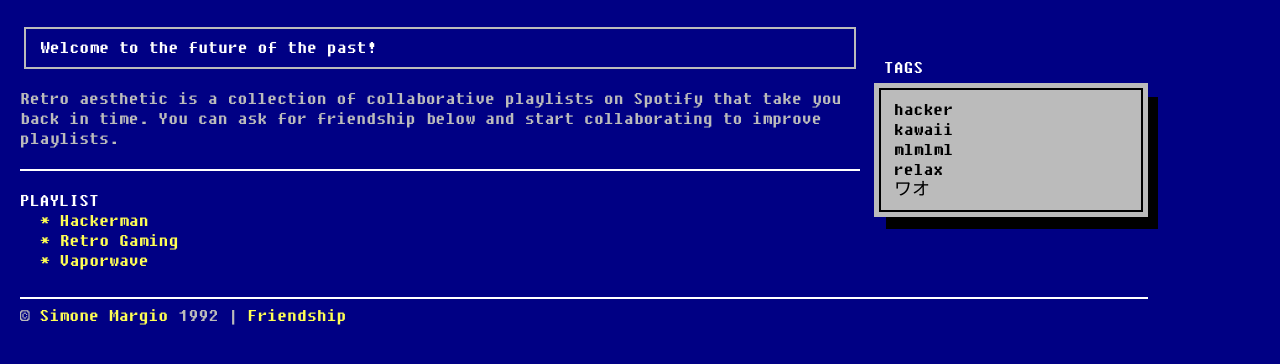
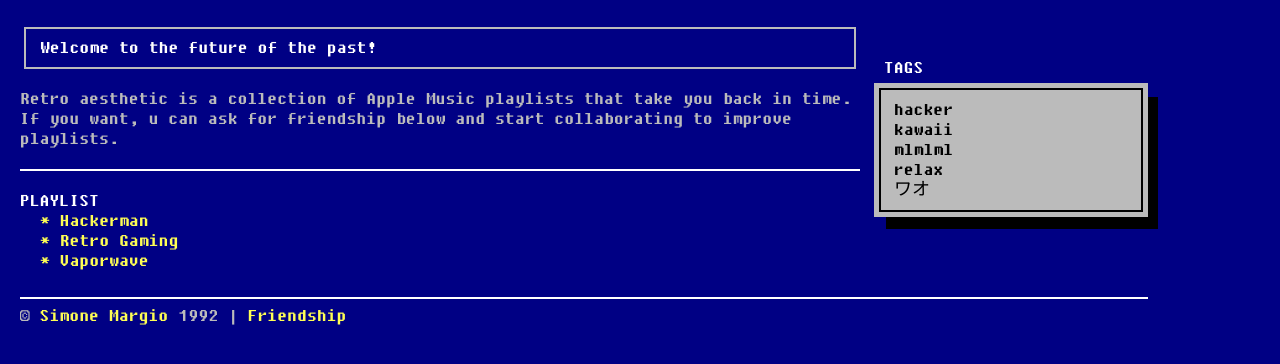
Before and after one commit to Retro-Aesthetic/Retro-Aesthetic.github.io, a plain HTML site: page index.html in a window 1280 px wide. Shown: the part 118-482 px from the top of the page. Drawn offline with Linux system fonts and the light colour scheme.

Commit message:
Spotify -> Apple Music

```diff
--- a/index.html
+++ b/index.html
@@ -54,7 +54,7 @@
     <div class="span9 bs-docs-sidebar">
         <p class="lead">Welcome to the future of the past!</p>
         <p></p>
-        <p>Retro aesthetic is a collection of collaborative playlists on Spotify that take you back in time. You can ask for friendship below and start collaborating to improve playlists.</p>
+        <p>Retro aesthetic is a collection of Apple Music playlists that take you back in time. If you want, u can ask for friendship below and start collaborating to improve playlists.</p>
         <p></p>
         <hr class="soften">
         <p></p>
@@ -123,7 +123,7 @@
 </a>
 <span id="thisyear">1992</span>
 
-    | <a href="https://open.spotify.com/user/tv1czk8r5ar01xar2mvucmj29?si=046807e7b9ad49ce">Friendship</a>
+    | <a href="https://music.apple.com/profile/simonemargio">Friendship</a>
 
 </p>
 </footer>
```
Also changed, not shown: about/index.html (+1 -1 lines), archives/index.html (+1 -1 lines), categories/index.html (+1 -1 lines), post/hackerman/index.html (+2 -2 lines), post/index.html (+1 -1 lines), post/retrogaming/index.html (+2 -2 lines), post/vaporwave/index.html (+2 -2 lines), tags/hacker/index.html (+1 -1 lines), tags/index.html (+1 -1 lines), tags/kawaii/index.html (+1 -1 lines), tags/mlmlml/index.html (+1 -1 lines), tags/relax/index.html (+1 -1 lines), tags/ワオ/index.html (+1 -1 lines).
